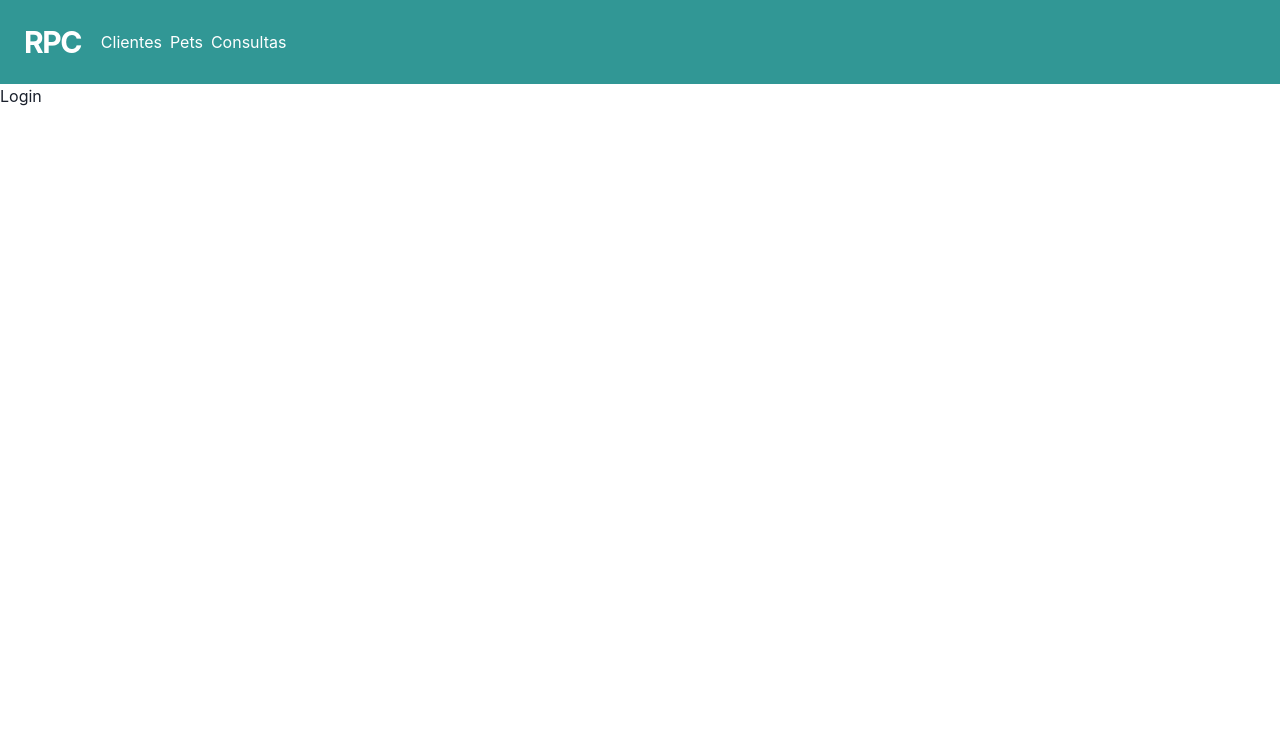
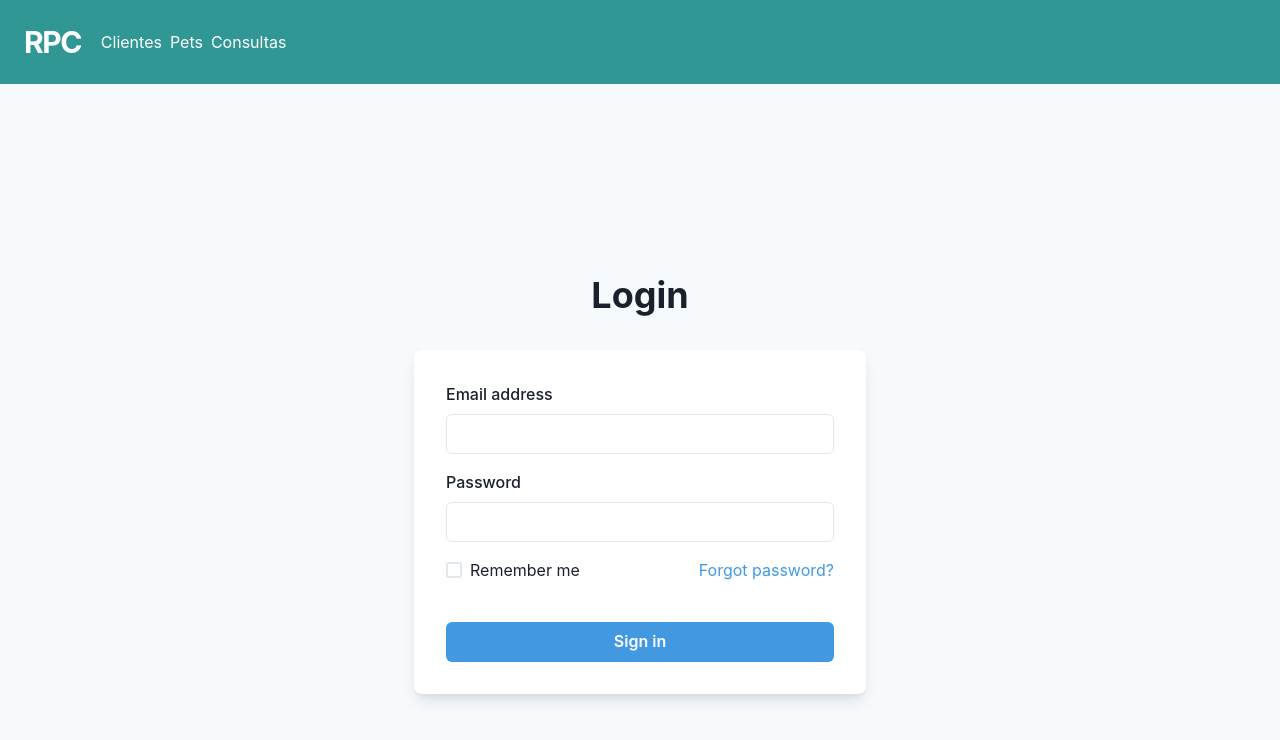
Before and after one commit to devcastrojunin/rede-petcontrol-frontend, a React (Create React App) app: page /login in a window 1280 px wide. Shown: the top 740 px of the page. Built offline with nearby package versions, Linux system fonts and the light colour scheme.

Commit message:
criando login

```diff
--- a/src/pages/Clientes/index.jsx
+++ b/src/pages/Clientes/index.jsx
@@ -6,6 +6,7 @@
     let tableHead = ["Nome", "Email", "Endereço", "Pets" ];
 
     return (
+
         <Center>
             <Box w="75%" h="100%">
                 <Box fontWeight="bold" fontSize="30px" mb={61} mt={10} pl={4}>Todos os Clientes</Box>
@@ -13,5 +14,6 @@
                 <GlobalTable tableHead={tableHead}/>
             </Box>
         </Center>
+
     );
 }
--- a/src/pages/Login/index.jsx
+++ b/src/pages/Login/index.jsx
@@ -1,8 +1,63 @@
+import {
+    Button,
+    Checkbox,
+    Flex,
+    FormControl,
+    FormLabel,
+    Heading,
+    Input,
+    Link,
+    Stack,
+    useColorModeValue,
+    Box,
+    Text,
+} from '@chakra-ui/react';
 
 export default function Login() {
     return (
-        <div>
-            <h2>Login</h2>
-        </div>
+        <Flex
+            minH={'100vh'}
+            align={'center'}
+            justify={'center'}
+            bg={useColorModeValue('gray.50', 'gray.800')}>
+            <Stack spacing={8} mx={'auto'} width={500} py={12} px={6}>
+                <Stack align={'center'}>
+                    <Heading fontSize={'4xl'}>Login</Heading>
+                </Stack>
+                <Box
+                    rounded={'lg'}
+                    bg={useColorModeValue('white', 'gray.700')}
+                    boxShadow={'lg'}
+                    p={8}>
+                    <Stack spacing={4}>
+                        <FormControl id="email">
+                            <FormLabel>Email address</FormLabel>
+                            <Input type="email" />
+                        </FormControl>
+                        <FormControl id="password">
+                            <FormLabel>Password</FormLabel>
+                            <Input type="password" />
+                        </FormControl>
+                        <Stack spacing={10}>
+                            <Stack
+                                direction={{ base: 'column', sm: 'row' }}
+                                align={'start'}
+                                justify={'space-between'}>
+                                <Checkbox>Remember me</Checkbox>
+                                <Link color={'blue.400'}>Forgot password?</Link>
+                            </Stack>
+                            <Button
+                                bg={'blue.400'}
+                                color={'white'}
+                                _hover={{
+                                    bg: 'blue.500',
+                                }}>
+                                Sign in
+                            </Button>
+                        </Stack>
+                    </Stack>
+                </Box>
+            </Stack>
+        </Flex>
     );
 }
```
